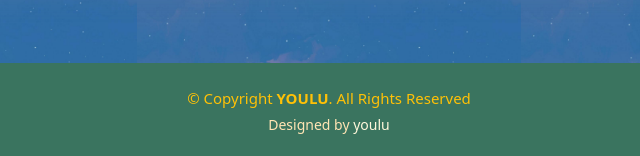
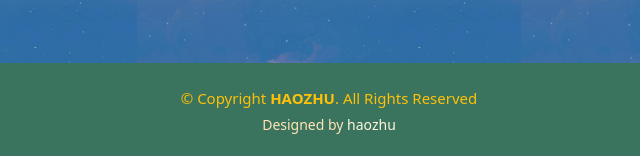
Before and after one commit to qboen/qboen.github.io, a plain HTML site: page haozhu/haozhu/plan.html in a window 1280 px wide. Shown: the part 844-1000 px from the top of the page, 311-951 px from the left. Drawn offline with nearby package versions, Linux system fonts and the light colour scheme; a web font is replaced by a local one.

Commit message:
Update plan.html

```diff
--- a/haozhu/haozhu/plan.html
+++ b/haozhu/haozhu/plan.html
@@ -484,10 +484,10 @@
     <footer>
       <br>
       <div class="copyright">
-        &copy; Copyright <strong>YOULU</strong>. All Rights Reserved
+        &copy; Copyright <strong>HAOZHU</strong>. All Rights Reserved
       </div>
       <div class="credits">
-        Designed by <a href="index.html" target="_blank">youlu</a>
+        Designed by <a href="index.html" target="_blank">haozhu</a>
       </div>
       <br>
     </footer>
```
